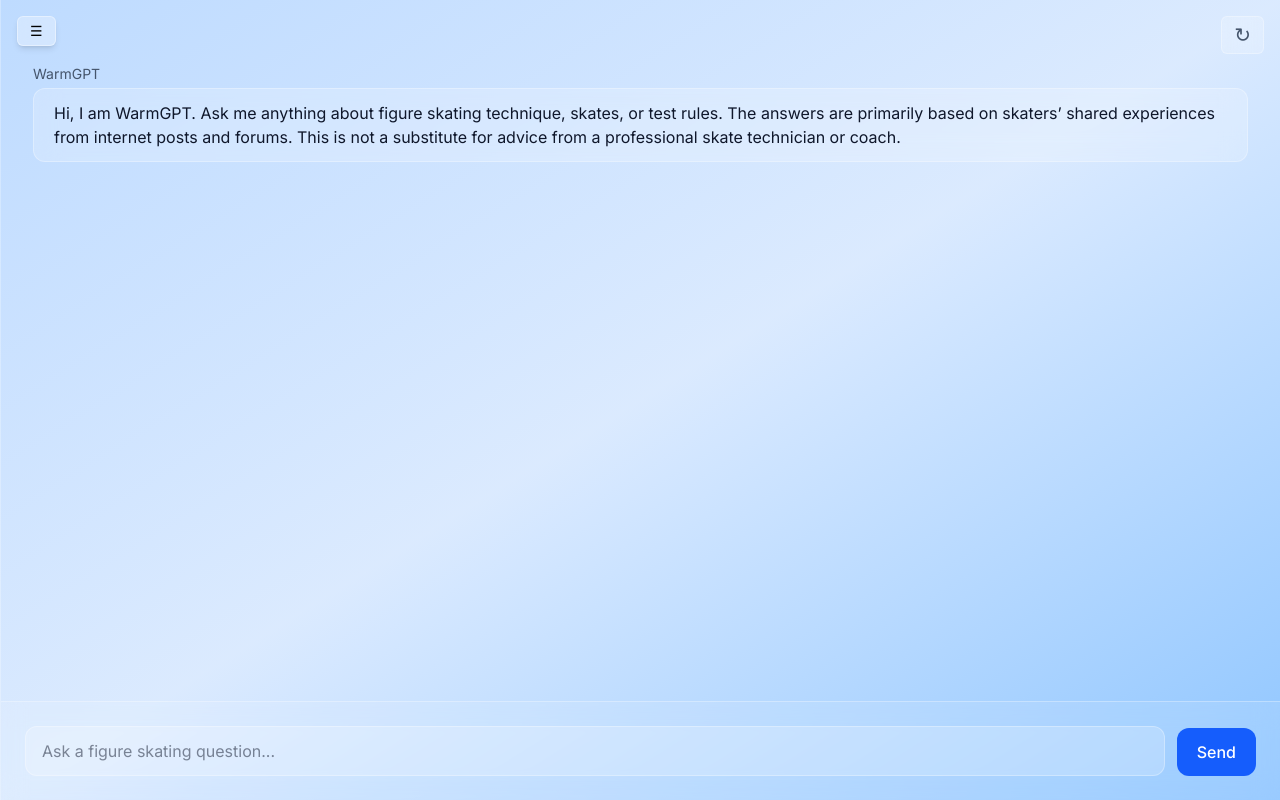
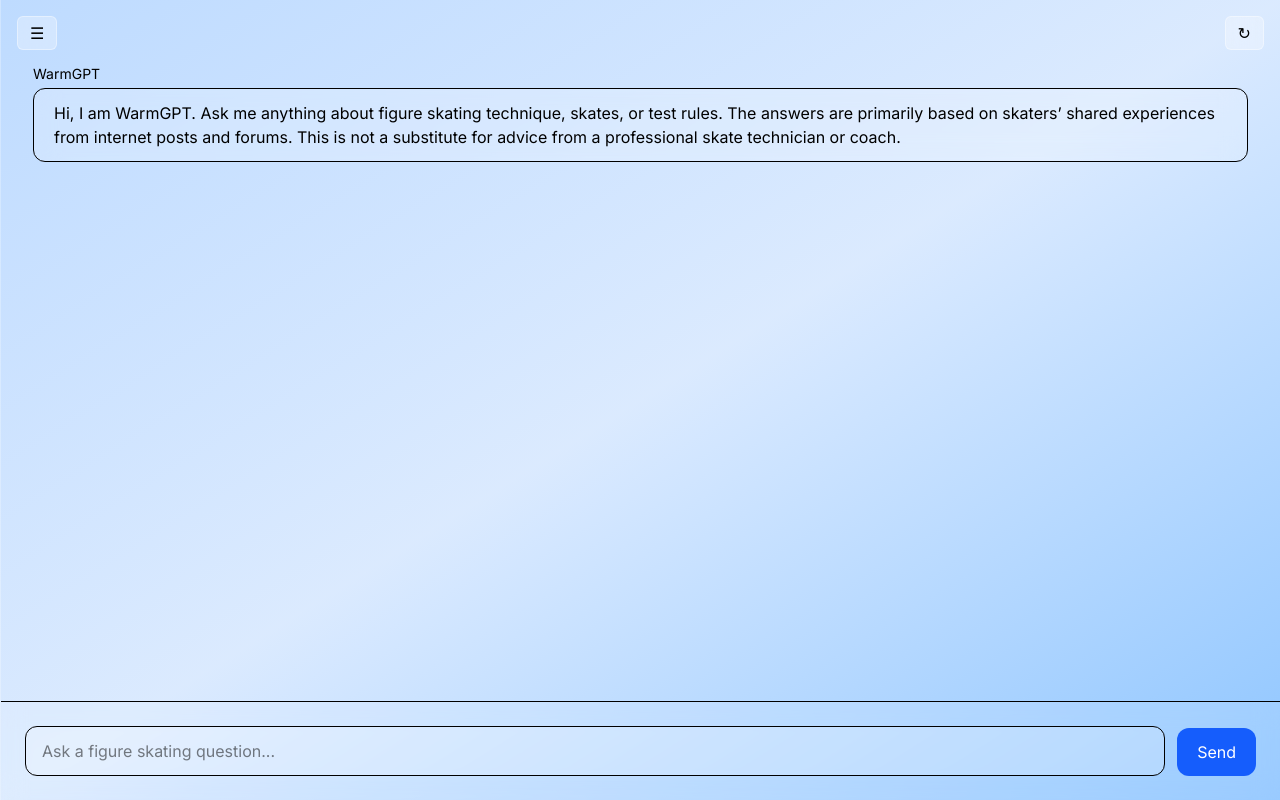
Before and after one commit to charlesl3/warmedge, a Next.js app: page / in a window 1280 px wide. Built offline with nearby package versions, Linux system fonts and the light colour scheme.

Commit message:
ui change3

```diff
--- a/app/chat/page.tsx
+++ b/app/chat/page.tsx
@@ -117,7 +117,6 @@ export default function ChatPage() {
     injectAssistantMessage(
 `WarmGPT is an AI assistant built specifically for figure skaters and developed by WarmEdge. It organizes real skating discussions, equipment questions, and test requirements into something searchable, structured, and practical. It is not a substitute for a coach or skate technician, but a tool designed to help you think more clearly and make informed decisions around the rink. WarmEdge is a skating-focused design brand creating minimal, purpose-built skate accessories to improve comfort, focus, and consistency.`
     )
-
     if (isMobile) setSidebarOpen(false)
   }
 
@@ -125,13 +124,11 @@ export default function ChatPage() {
     injectAssistantMessage(
 `Please check out our skating products website: https://warmedge.org/`
     )
-
     if (isMobile) setSidebarOpen(false)
   }
 
   const handleReloadChat = () => {
     setReloading(true)
-
     setTimeout(() => {
       setMessages([
         {
@@ -157,32 +154,25 @@ export default function ChatPage() {
       await navigator.clipboard.writeText(text)
       setCopiedIndex(index)
       setTimeout(() => setCopiedIndex(null), 1200)
-  } catch (err) {
-    console.error('Copy failed', err)
-  }
+    } catch {}
   }
 
   const handleEditSave = (index: number) => {
     const updated = [...messages]
     updated[index].content = editingText
-
-  // remove old assistant responses after edited message
     const trimmed = updated.slice(0, index + 1)
 
     setMessages(trimmed)
     setEditingIndex(null)
     setEditingText('')
 
-  // regenerate response
-  const editedUserText = editingText
     setTimeout(() => {
-    sendMessageFromEdit(editedUserText)
+      sendMessageFromEdit(editingText)
     }, 50)
   }
 
   const sendMessageFromEdit = async (text: string) => {
     if (!text.trim()) return
-
     setLoading(true)
 
     try {
@@ -214,11 +204,10 @@ const sendMessageFromEdit = async (text: string) => {
     }
   }
 
-
   return (
     <div className="h-[100dvh] flex bg-gradient-to-br from-blue-200 via-blue-100 to-blue-300 relative">
 
-      {/* Overlay (Mobile Only) */}
+      {/* Mobile Overlay */}
       {isMobile && sidebarOpen && (
         <div
           className="fixed inset-0 z-10"
@@ -240,16 +229,14 @@ const sendMessageFromEdit = async (text: string) => {
           flex flex-col
         `}
       >
-  {/* Logo Area */}
         <div className="p-5 border-b border-white/20 flex items-center justify-center">
           <img
             src="/logo1.jpg"
             alt="WarmEdge"
-      className="h-50 w-auto object-contain"
+            className="h-40 w-auto object-contain"
           />
         </div>
 
-  {/* Navigation */}
         <div className="p-5 space-y-3 text-sm">
 
           <button
@@ -257,45 +244,21 @@ const sendMessageFromEdit = async (text: string) => {
               injectAssistantMessage('How can I help you today?')
               if (isMobile) setSidebarOpen(false)
             }}
-      className="
-        w-full text-left
-        rounded-lg
-        px-4 py-2.5
-        text-slate-700
-        hover:bg-white/30
-        hover:text-slate-900
-        transition
-      "
+            className="w-full text-left rounded-lg px-4 py-2.5 hover:bg-white/30 transition"
           >
             Chat
           </button>
 
           <button
             onClick={handleAboutClick}
-      className="
-        w-full text-left
-        rounded-lg
-        px-4 py-2.5
-        text-slate-700
-        hover:bg-white/30
-        hover:text-slate-900
-        transition
-      "
+            className="w-full text-left rounded-lg px-4 py-2.5 hover:bg-white/30 transition"
           >
             About
           </button>
 
           <button
             onClick={handleProductsClick}
-      className="
-        w-full text-left
-        rounded-lg
-        px-4 py-2.5
-        text-slate-700
-        hover:bg-white/30
-        hover:text-slate-900
-        transition
-      "
+            className="w-full text-left rounded-lg px-4 py-2.5 hover:bg-white/30 transition"
           >
             Products
           </button>
@@ -306,42 +269,22 @@ const sendMessageFromEdit = async (text: string) => {
       {/* CHAT AREA */}
       <div className="flex-1 flex flex-col relative">
 
-        {/* Restart Button */}
         <button
           onClick={handleReloadChat}
-          className="
-            absolute top-4 right-4 z-30
-            text-xl
-            text-slate-600
-            bg-white/20
-            hover:bg-white/30
-            backdrop-blur-md
-            border border-white/30
-            rounded-md
-            px-3 py-1
-            transition
-          "
-        >
-          <span
-            className={`inline-block transition-transform ${
-              reloading ? 'rotate-180' : ''
-            }`}
+          className="absolute top-4 right-4 z-30 bg-white/30 backdrop-blur-md border border-white/40 rounded-md px-3 py-1"
         >
           ↻
-          </span>
         </button>
 
-        {/* Drawer Toggle */}
         {(!sidebarOpen || !isMobile) && (
           <button
             onClick={() => setSidebarOpen(!sidebarOpen)}
-            className="absolute top-4 left-4 z-30 bg-white/30 backdrop-blur-md border border-white/40 shadow-md rounded-md px-3 py-1 text-sm hover:bg-white/40 transition"
+            className="absolute top-4 left-4 z-30 bg-white/30 backdrop-blur-md border border-white/40 rounded-md px-3 py-1"
           >
             {sidebarOpen ? '←' : '☰'}
           </button>
         )}
 
-        {/* Messages */}
         <div className="flex-1 overflow-y-auto px-8 pt-16 pb-6 space-y-6">
 
           {messages.map((m, i) => {
@@ -352,19 +295,12 @@ const sendMessageFromEdit = async (text: string) => {
 
             return (
               <div key={i}>
-                <div
-                  className={`text-sm mb-1 ${
-                    m.role === 'assistant'
-                      ? 'text-slate-600'
-                      : 'text-blue-700'
-                  }`}
-                >
+                <div className="text-sm mb-1">
                   {m.role === 'assistant' ? 'WarmGPT' : 'You'}
                 </div>
 
                 <div className="relative group">
 
-                  {/* EDIT MODE */}
                   {editingIndex === i ? (
                     <textarea
                       value={editingText}
@@ -378,88 +314,53 @@ const sendMessageFromEdit = async (text: string) => {
                           setEditingIndex(null)
                         }
                       }}
-                      className="w-full rounded-xl bg-white/30 border border-white/40 px-4 py-3 text-slate-900 focus:outline-none resize-none"
-                      rows={2}
+                      className="w-full rounded-xl bg-white/30 border px-4 py-3 resize-none"
                     />
-                  ) : m.role === 'assistant' ? (
-                    <div className="rounded-xl bg-white/20 backdrop-blur-md border border-white/30 px-5 py-3 text-slate-900 whitespace-pre-line select-text">
+                  ) : (
+                    <div
+                      className={`rounded-xl px-5 py-3 whitespace-pre-line ${
+                        m.role === 'assistant'
+                          ? 'bg-white/20 backdrop-blur-md border'
+                          : 'bg-white/40'
+                      }`}
+                      style={{
+                        WebkitUserSelect: 'text',
+                        userSelect: 'text',
+                        WebkitTouchCallout: 'default',
+                      }}
+                    >
                       {isLastAssistant ? (
-                        <Typewriter
-                          key={i}
-                          text={m.content}
-                          speed={18}
-                          showCursor
-                        />
+                        <Typewriter text={m.content} speed={18} showCursor />
                       ) : (
                         m.content
                       )}
                     </div>
-                  ) : (
-                    <div className="bg-white/40 rounded-xl px-5 py-3 text-slate-900 select-text">
-                      {m.content}
-                    </div>
                   )}
 
-                  {/* Hover Controls */}
                   {editingIndex !== i && (
                     <div
-    className={`absolute top-2 right-2 flex gap-2 transition ${
+                      className={`absolute top-2 right-2 flex gap-2 ${
                         isMobile
                           ? 'opacity-100'
                           : 'opacity-0 group-hover:opacity-100'
                       }`}
                     >
-                      {/* Copy */}
                       <button
                         onClick={() => handleCopy(m.content, i)}
-  className="p-1.5 rounded-md bg-white/40 hover:bg-white/60 backdrop-blur-md border border-white/30 transition"
+                        className="p-1.5 rounded-md bg-white/40"
                       >
-  {copiedIndex === i ? (
-    <svg
-      xmlns="http://www.w3.org/2000/svg"
-      viewBox="0 0 24 24"
-      fill="none"
-      stroke="currentColor"
-      strokeWidth="2"
-      className="w-4 h-4 text-green-600"
-    >
-      <path d="M20 6L9 17l-5-5" />
-    </svg>
-  ) : (
-    <svg
-      xmlns="http://www.w3.org/2000/svg"
-      viewBox="0 0 24 24"
-      fill="none"
-      stroke="currentColor"
-      strokeWidth="2"
-      className="w-4 h-4 text-slate-600"
-    >
-      <rect x="9" y="9" width="13" height="13" rx="2" />
-      <path d="M5 15V5a2 2 0 012-2h10" />
-    </svg>
-  )}
+                        {copiedIndex === i ? '✓' : '⧉'}
                       </button>
 
-                      {/* Edit (user only) */}
                       {m.role === 'user' && (
                         <button
                           onClick={() => {
                             setEditingIndex(i)
                             setEditingText(m.content)
                           }}
-  className="p-1.5 rounded-md bg-white/40 hover:bg-white/60 backdrop-blur-md border border-white/30 transition"
+                          className="p-1.5 rounded-md bg-white/40"
                         >
-  <svg
-    xmlns="http://www.w3.org/2000/svg"
-    viewBox="0 0 24 24"
-    fill="none"
-    stroke="currentColor"
-    strokeWidth="2"
-    className="w-4 h-4 text-slate-600"
-  >
-    <path d="M12 20h9" />
-    <path d="M16.5 3.5a2.1 2.1 0 013 3L7 19l-4 1 1-4 12.5-12.5z" />
-  </svg>
+                          ✎
                         </button>
                       )}
                     </div>
@@ -471,21 +372,15 @@ const sendMessageFromEdit = async (text: string) => {
           })}
 
           {loading && (
-            <div>
-              <div className="text-sm mb-1 text-slate-600">
-                WarmGPT
-              </div>
-              <div className="rounded-xl bg-white/20 backdrop-blur-md border border-white/30 px-5 py-3">
+            <div className="rounded-xl bg-white/20 px-5 py-3">
               <ThinkingDots />
-              </div>
             </div>
           )}
 
           <div ref={messagesEndRef} />
         </div>
 
-{/* Input */}
-<div className="border-t border-white/30 bg-white/10 backdrop-blur-md p-6">
+        <div className="border-t bg-white/10 backdrop-blur-md p-6">
           <div className="flex items-end gap-3">
             <textarea
               rows={1}
@@ -493,19 +388,18 @@ const sendMessageFromEdit = async (text: string) => {
               onChange={(e) => setInput(e.target.value)}
               onKeyDown={handleKeyDown}
               placeholder="Ask a figure skating question..."
-      className="flex-1 rounded-xl bg-white/20 border border-white/30 px-4 py-3 text-slate-900 focus:outline-none resize-none focus:ring-2 focus:ring-blue-400"
+              className="flex-1 rounded-xl bg-white/20 border px-4 py-3 resize-none"
             />
 
             <button
               onClick={sendMessage}
               disabled={loading}
-      className="rounded-xl bg-blue-600 hover:bg-blue-700 transition px-5 py-3 text-white font-medium disabled:opacity-60 whitespace-nowrap"
+              className="rounded-xl bg-blue-600 hover:bg-blue-700 transition px-5 py-3 text-white"
             >
               {loading ? '...' : 'Send'}
             </button>
           </div>
         </div>
-
       </div>
     </div>
   )
```
Lines whose indentation alone changed are shown as unchanged.
